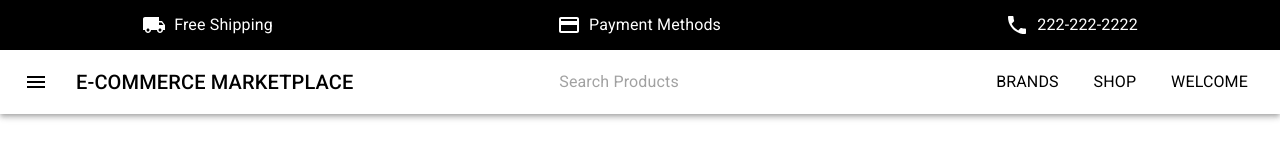
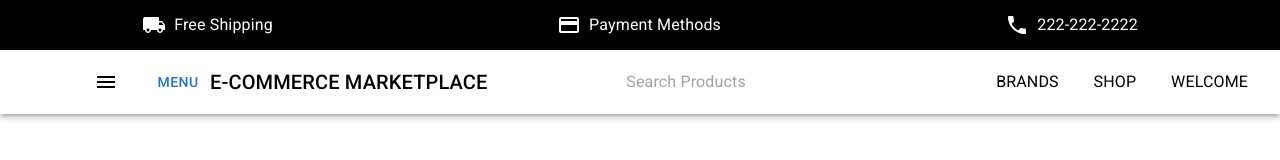
Before and after one commit to xleonard1/Ecommerce-Marketplace, a React (Create React App) app in the folder client/: page / in a window 1280 px wide. Shown: the top 160 px of the page. Built offline with nearby package versions, Linux system fonts and the light colour scheme.

Commit message:
adding functionality to button, not working

```diff
--- a/client/src/Components/Header.jsx
+++ b/client/src/Components/Header.jsx
@@ -63,10 +63,12 @@ const Icons = styled("div")(({ theme }) => ({
 //Code for NavBar
 const Navbar = () => {
   const [open, setOpen] = useState(false);
+  //state for menu drawer
   const [state, setState] = React.useState({
     top: false,
   });
 
+  //toggle function on menu button
   const toggleDrawer = (anchor, open) => (event) => {
     if (event.type === 'keydown' && (event.key === 'Tab' || event.key === 'Shift')) {
       return;
@@ -75,9 +77,10 @@ const Navbar = () => {
     setState({ ...state, [anchor]: open });
   };
 
+  //list on the menu drawer
   const list = (anchor) => (
     <Box
-      sx={{ width: anchor === 'top' || anchor === 'bottom' ? 'auto' : 250 }}
+      sx={{ width: anchor === 'menu' || anchor === 'bottom' ? 'auto' : 250 }}
       role="presentation"
       onClick={toggleDrawer(anchor, false)}
       onKeyDown={toggleDrawer(anchor, false)}
@@ -111,7 +114,7 @@ const Navbar = () => {
       </TopBar>
       <StyledToolbar>
         <Box sx={{ display: "flex" }}>
-          <IconButton
+          {/* <IconButton
             size="large"
             edge="start"
             color="inherit"
@@ -119,7 +122,31 @@ const Navbar = () => {
             sx={{ mr: 2 }}
           >
             <Menu sx={{color: 'black'}}/>
-          </IconButton>
+          </IconButton> */}
+          <div>
+            {['menu'].map((anchor) => (
+              <React.Fragment key={anchor}>
+                <IconButton
+                  size="large"
+                  edge="start"
+                  color="inherit"
+                  aria-label="open drawer"
+                  sx={{ mr: 2 }}
+                  onClick={toggleDrawer(anchor, true)}
+                >
+                  {anchor}<Menu sx={{color: 'black'}}/>
+                </IconButton>
+                <Button onClick={toggleDrawer(anchor, true)}>{anchor}</Button>
+                <Drawer
+                  anchor={anchor}
+                  open={state[anchor]}
+                  onClose={toggleDrawer(anchor, false)}
+                >
+                  {list(anchor)}
+                </Drawer>
+              </React.Fragment>
+            ))}
+          </div>
           <Typography
             variant="h6"
             sx={{ display: { xs: "none", sm: "block", alignSelf: "center", color: 'black' } }}
```
